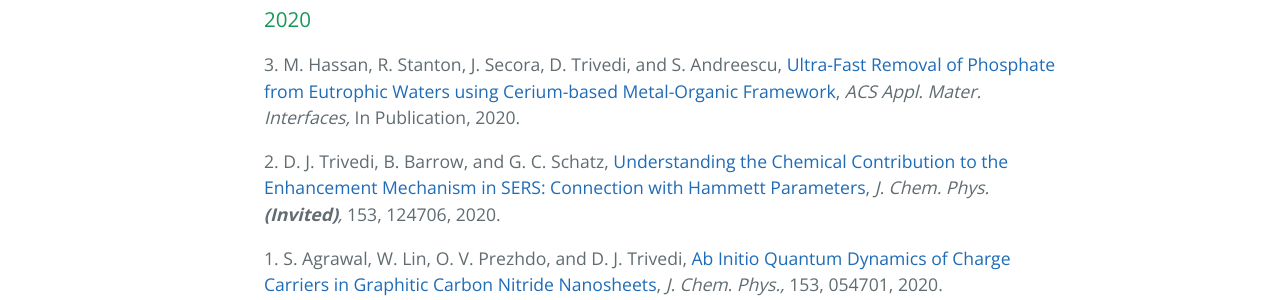
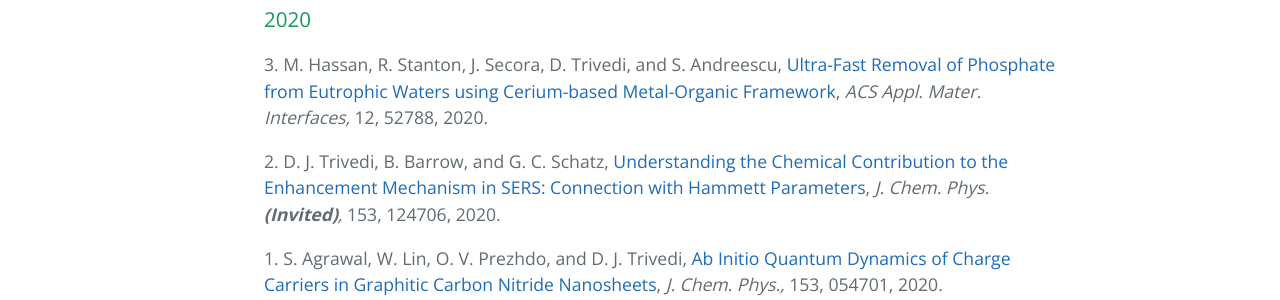
Before and after one commit to dharatrivedi/dharatrivedi.github.io, a Jekyll site: the page built from publication.html, in a window 1280 px wide. Shown: the part 504-804 px from the top of the page. Built offline with Jekyll 4.4.1, drawn with Linux system fonts in a browser that asks for light colours.

Commit message:
Update publication.html

```diff
--- a/publication.html
+++ b/publication.html
@@ -8,7 +8,7 @@
   <ul class="clearfix">
     <h2>Publications at Clarkson University</h2>
     <h3>2020</h3>
-      3. M. Hassan, R. Stanton, J. Secora, D. Trivedi, and S. Andreescu, <a href="https://doi.org/10.1021/acsami.0c16477"> Ultra-Fast Removal of Phosphate from Eutrophic Waters using Cerium-based Metal-Organic Framework</a>, <i> ACS Appl. Mater. Interfaces,</i> In Publication, 2020.<br />
+      3. M. Hassan, R. Stanton, J. Secora, D. Trivedi, and S. Andreescu, <a href="https://doi.org/10.1021/acsami.0c16477"> Ultra-Fast Removal of Phosphate from Eutrophic Waters using Cerium-based Metal-Organic Framework</a>, <i> ACS Appl. Mater. Interfaces,</i> 12, 52788, 2020.<br />
       <p> </p>
       2. D. J. Trivedi, B. Barrow, and G. C. Schatz, <a href="https://doi.org/10.1063/5.0023359"> Understanding the Chemical Contribution to the Enhancement Mechanism in SERS: Connection with Hammett Parameters</a>, <i> J. Chem. Phys.<b> (Invited)</b>,</i> 153, 124706, 2020.<br />
       <p> </p>
```
